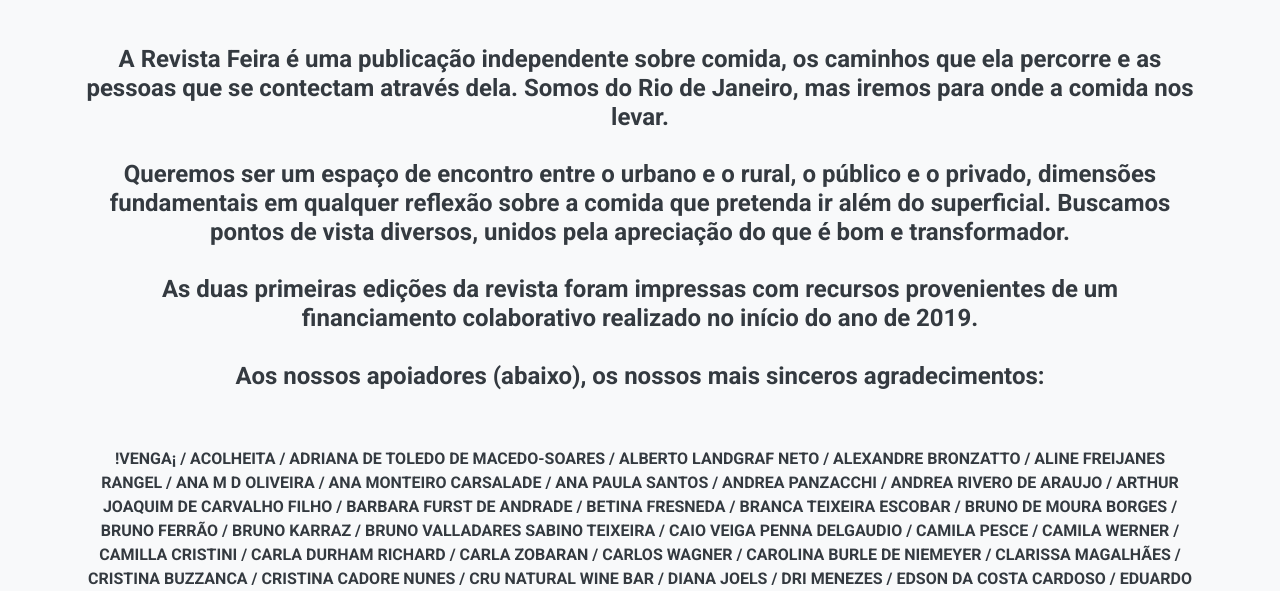
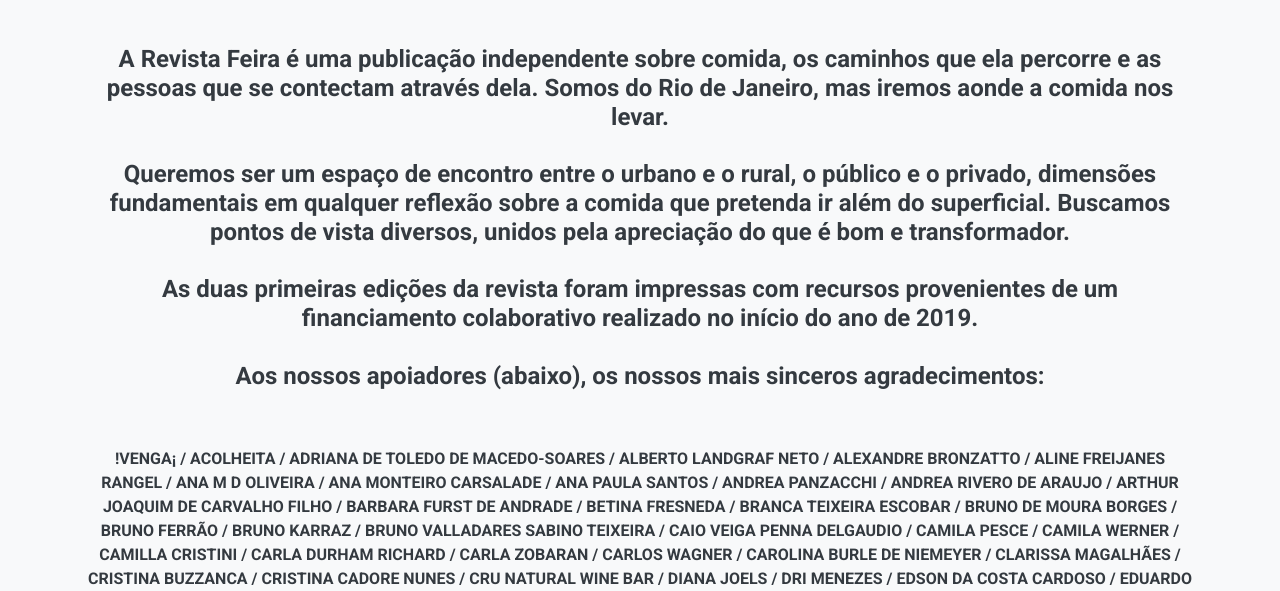
Before and after one commit to elhenrico/revistafeira, a plain HTML site: page sobre.htm in a window 1280 px wide. Shown: the part 207-798 px from the top of the page. Drawn offline with nearby package versions, Linux system fonts and the light colour scheme.

Commit message:
Alteracao do about

```diff
--- a/sobre.htm
+++ b/sobre.htm
@@ -53,7 +53,7 @@
       <h4>
         A Revista Feira é uma publicação independente sobre comida, os caminhos que ela percorre e as pessoas que se
         contectam através dela.
-        Somos do Rio de Janeiro, mas iremos para onde a comida nos levar.
+        Somos do Rio de Janeiro, mas iremos aonde a comida nos levar.
         <br> <br>
         Queremos ser um espaço de encontro entre o urbano e o rural, o público e o privado, dimensões fundamentais em
         qualquer reflexão sobre a comida que pretenda ir além do superficial. Buscamos pontos de vista diversos, unidos
```
